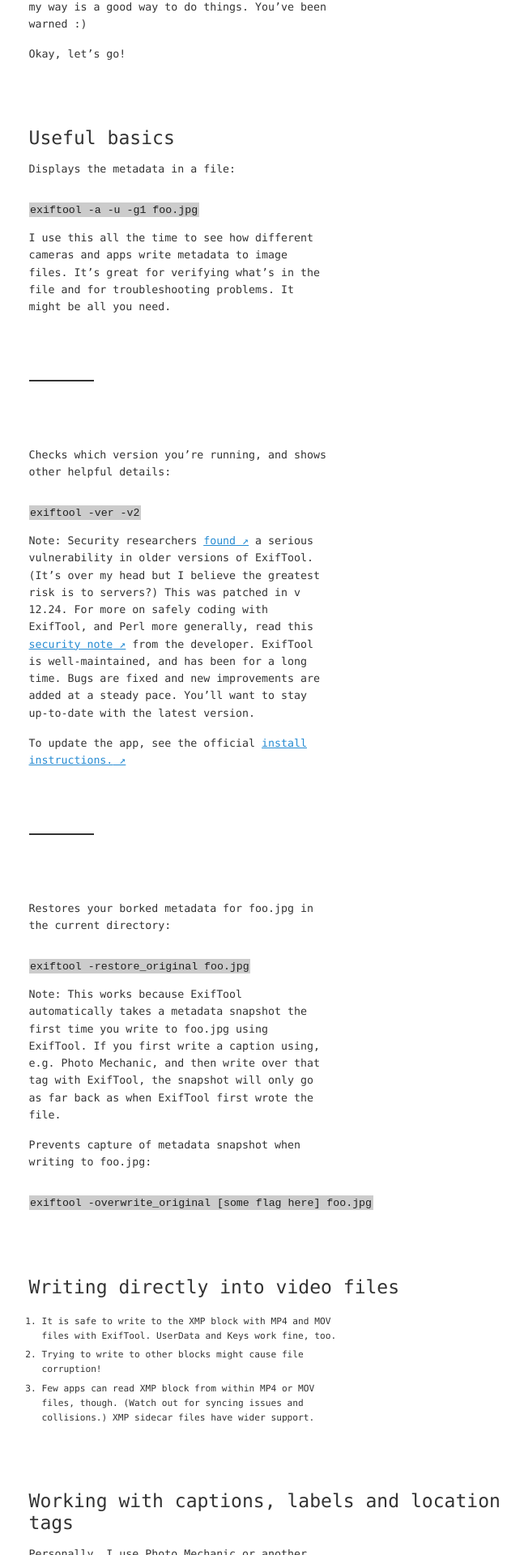
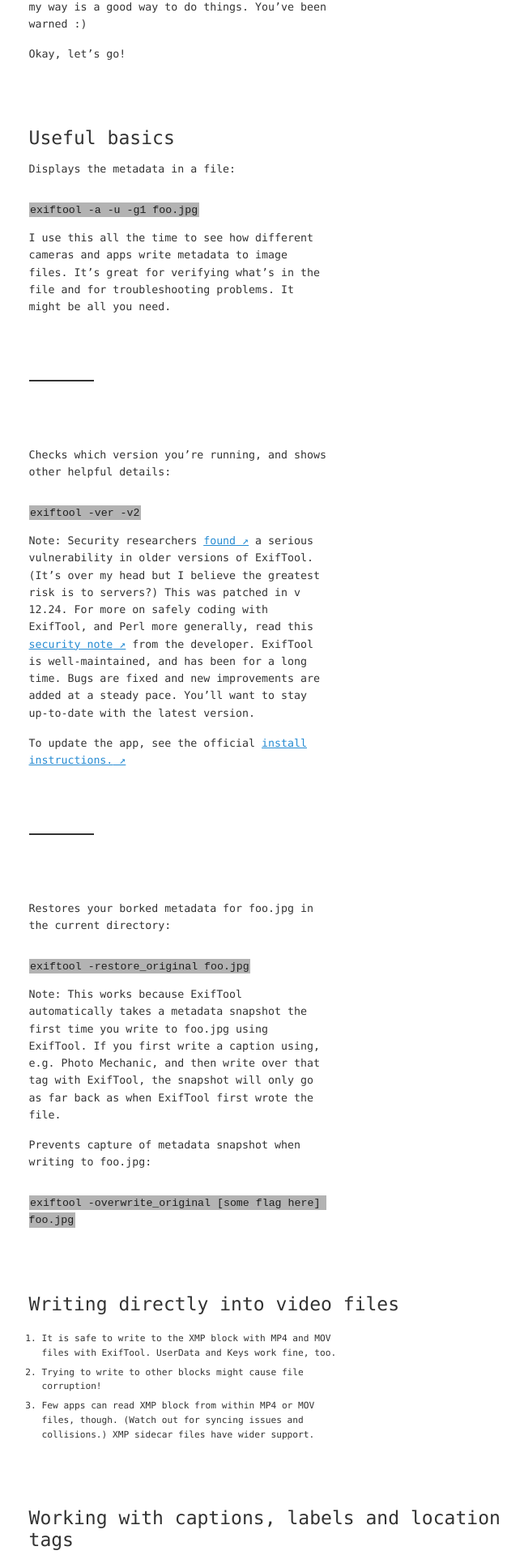
Before and after one commit to zachmccabe/zachmccabe.github.io, a Jekyll site: the page built from _tools/exiftool-notes.md, in a window 1280 px wide. Shown: the part 1104-3024 px from the top of the page at 81% size, without its empty margins (299-946 px from the left). Built offline with Jekyll 4.4.1, drawn with Linux system fonts in a browser that asks for light colours.

Commit message:
Update kao-midnite-13.css

```diff
--- a/assets/kao-midnite-13.css
+++ b/assets/kao-midnite-13.css
@@ -328,7 +328,7 @@
 }
 
 code {
-  background: #ccc;
+  background: #b3b3b3;
   color: #202020;
   font-size: var(--fs-pre);
   padding: 0.1rem;
@@ -427,12 +427,13 @@
 */
 
 p + pre {
-padding-top: 1.2em;
+  padding-top: 1.2em;
 }
 
 pre {
   font-size: var(--fs-pre);
   width: 100%;
+  max-width: 46ch;
 }
 
 pre code {
@@ -462,12 +463,20 @@
 @media (prefers-color-scheme: dark) {
   body {
     background-color: #000;
-    color: rgba(255, 255, 255, 0.67);
+    color: #b3b3b3;
+  }
+  .kaoNAV {
+    background: #05111a;
+    color: #b3b3b3;
+  }
+  .kaoNAV a {
+    color: #bcbcbc;
   }
   a {
     color: rgba(38, 138, 210, 0.87);
   }
-  .kaoNAV {
-    background: rgba(255,255,255,0.08);
+  code {
+    background: #202020;
+    color: #b3b3b3;
   }
 }
```
